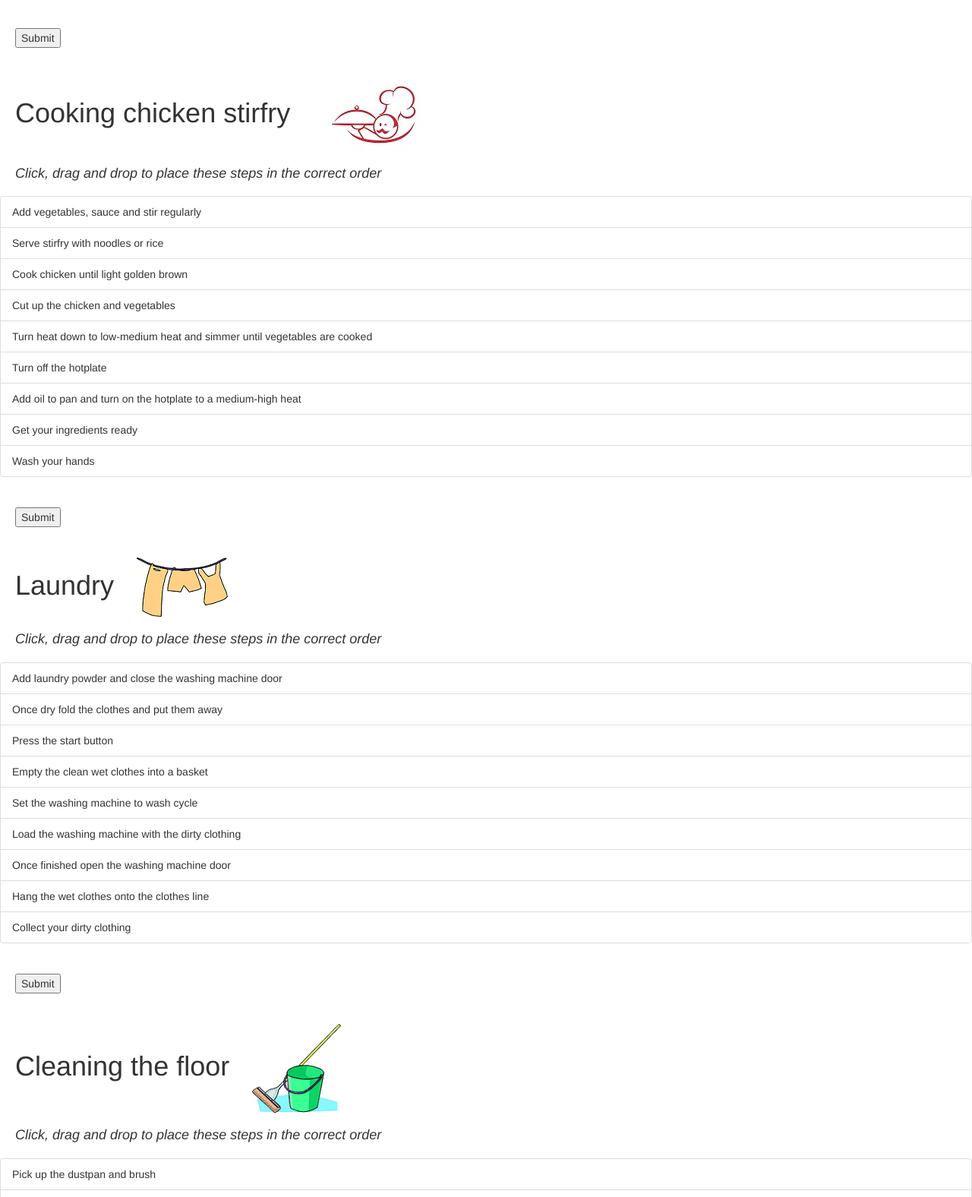
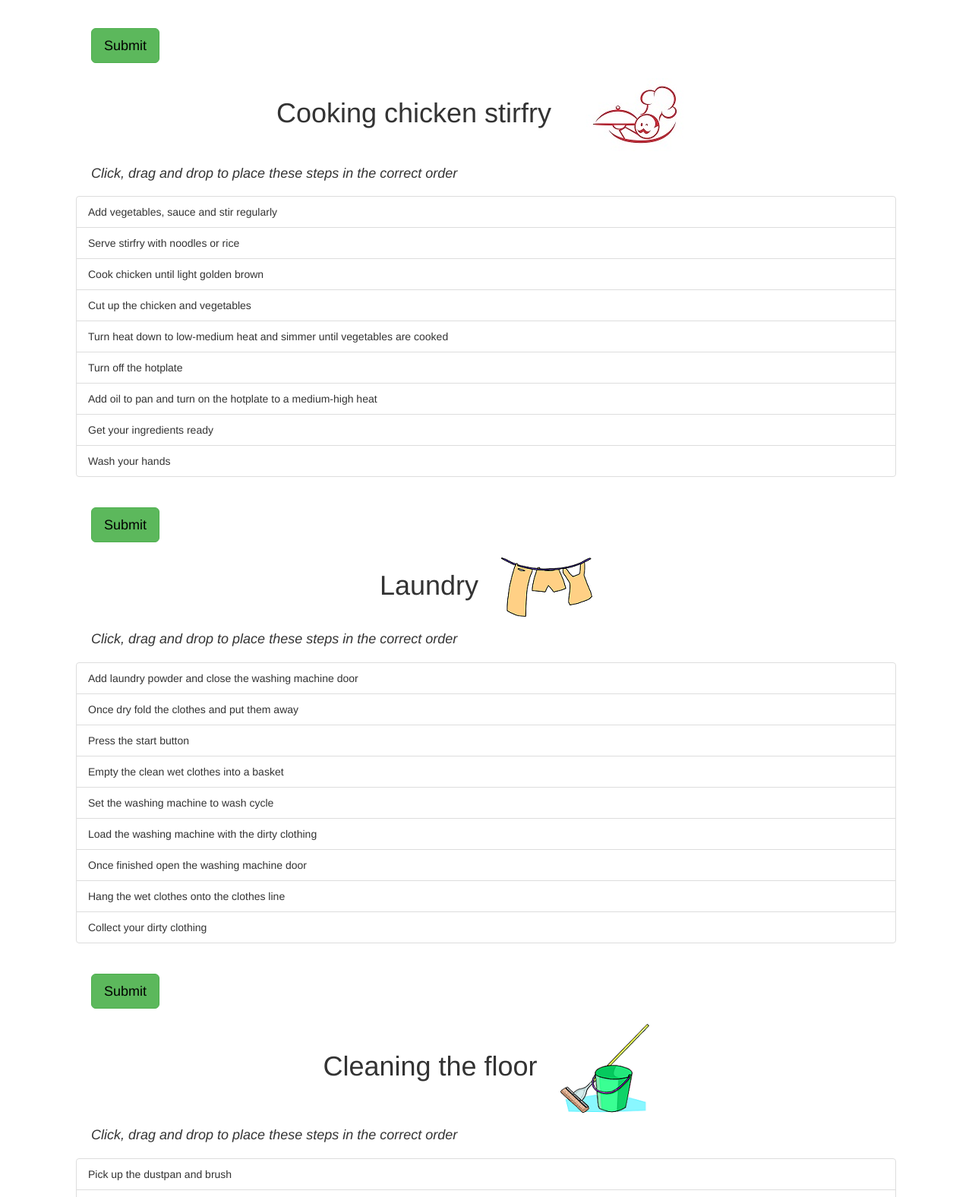
Before and after one commit to neilwoodroffe/how-to-adl, a plain HTML site: page index.html in a window 1280 px wide. Shown: the part 1224-2800 px from the top of the page at 76% size. Drawn offline with nearby package versions, Linux system fonts and the light colour scheme.

Commit message:
Updated style

```diff
--- a/index.html
+++ b/index.html
@@ -15,10 +15,16 @@
     <script src="Sortable.js"></script>
 
 <style>
+body{
+max-width: 1080px;
+margin: 0 auto !important;
+float: none !important;
+}
 p {margin: 20px;}
 #incorrect, #incorrect2, #incorrect3, #incorrect4, #incorrect5, #incorrect6, #incorrect7 {font-size: 1.5em;}
 button {margin: 20px;}
-h1 {margin: 20px;}
+/*h1 {margin: 20px;}*/
+h1 {text-align: center;}
 h4 {margin: 20px;
     font-style: italic;}
 figure {
@@ -27,6 +33,8 @@ figure {
     margin: 0;
     text-align: center;
     padding: 0;
+}
+.btn {color: black;
 }
 
 </style>
@@ -54,7 +62,7 @@ figure {
 </ul>
 
 <!--When you click the Sumit button -->
-<button onclick="this.style.display='none'; correctAnswers(); Disable(); removeHidden(); sortList()">Submit</button>
+<button type="button" class="btn btn-success btn-lg" onclick="this.style.display='none'; correctAnswers(); Disable(); removeHidden(); sortList()">Submit</button>
 
 <!-- Display if correct/incorrect and correct answers -->
 <p id="incorrect"</p>
@@ -78,7 +86,7 @@ figure {
 </ul>
 
 <!--When you click the Sumit button -->
-<button onclick="this.style.display='none'; correctAnswers2(); Disable2(); removeHidden2(); sortList2()">Submit</button>
+<button type="button" class="btn btn-success btn-lg" onclick="this.style.display='none'; correctAnswers2(); Disable2(); removeHidden2(); sortList2()">Submit</button>
 
 <!-- Display if correct/incorrect and correct answers -->
 <p id="incorrect2"</p>
@@ -102,7 +110,7 @@ figure {
 </ul>
 
 <!--When you click the Sumit button -->
-<button onclick="this.style.display='none'; correctAnswers3(); Disable3(); removeHidden3(); sortList3()">Submit</button>
+<button type="button" class="btn btn-success btn-lg" onclick="this.style.display='none'; correctAnswers3(); Disable3(); removeHidden3(); sortList3()">Submit</button>
 
 <!-- Display if correct/incorrect and correct answers -->
 <p id="incorrect3"</p>
@@ -126,7 +134,7 @@ figure {
 </ul>
 
 <!--When you click the Sumit button -->
-<button onclick="this.style.display='none'; correctAnswers4(); Disable4(); removeHidden4(); sortList4()">Submit</button>
+<button type="button" class="btn btn-success btn-lg" onclick="this.style.display='none'; correctAnswers4(); Disable4(); removeHidden4(); sortList4()">Submit</button>
 
 <!-- Display if correct/incorrect and correct answers -->
 <p id="incorrect4"</p>
@@ -150,7 +158,7 @@ figure {
 </ul>
 
 <!--When you click the Sumit button -->
-<button onclick="this.style.display='none'; correctAnswers5(); Disable5(); removeHidden5(); sortList5()">Submit</button>
+<button type="button" class="btn btn-success btn-lg" onclick="this.style.display='none'; correctAnswers5(); Disable5(); removeHidden5(); sortList5()">Submit</button>
 
 <!-- Display if correct/incorrect and correct answers -->
 <p id="incorrect5"</p>
@@ -172,7 +180,7 @@ figure {
 </ul>
 
 <!--When you click the Sumit button -->
-<button onclick="this.style.display='none'; correctAnswers6(); Disable6(); removeHidden6(); sortList6()">Submit</button>
+<button type="button" class="btn btn-success btn-lg" onclick="this.style.display='none'; correctAnswers6(); Disable6(); removeHidden6(); sortList6()">Submit</button>
 
 <!-- Display if correct/incorrect and correct answers -->
 <p id="incorrect6"</p>
@@ -195,7 +203,7 @@ figure {
 </ul>
 
 <!--When you click the Sumit button -->
-<button onclick="this.style.display='none'; correctAnswers7(); Disable7(); removeHidden7(); sortList7()">Submit</button>
+<button type="button" class="btn btn-success btn-lg" onclick="this.style.display='none'; correctAnswers7(); Disable7(); removeHidden7(); sortList7()">Submit</button>
 
 <!-- Display if correct/incorrect and correct answers -->
 <p id="incorrect7"</p>
```
Also changed, not shown: help.html (+5 -0 lines).
